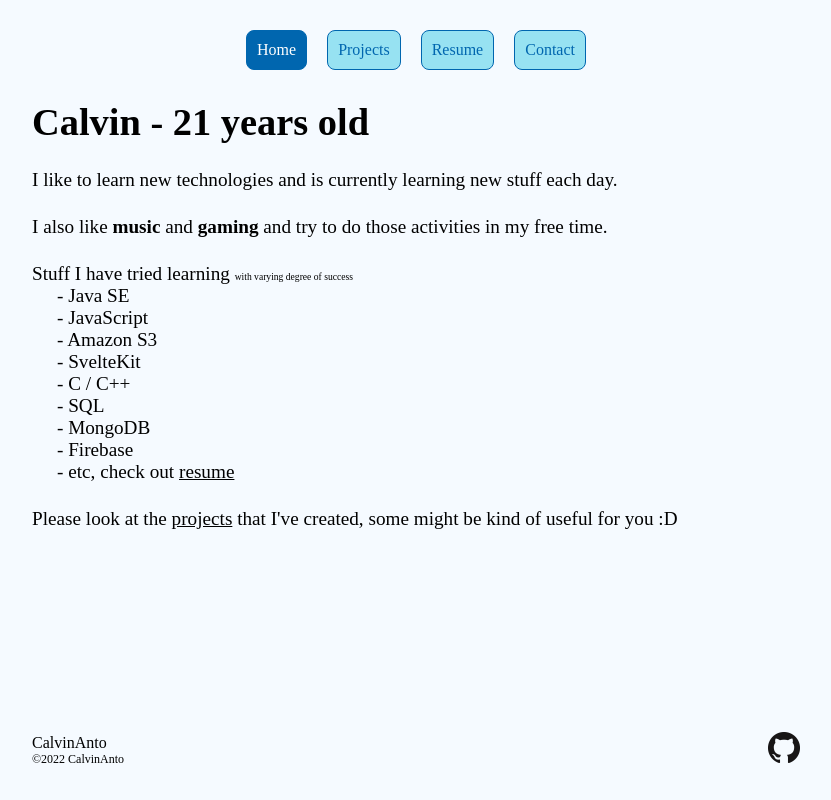
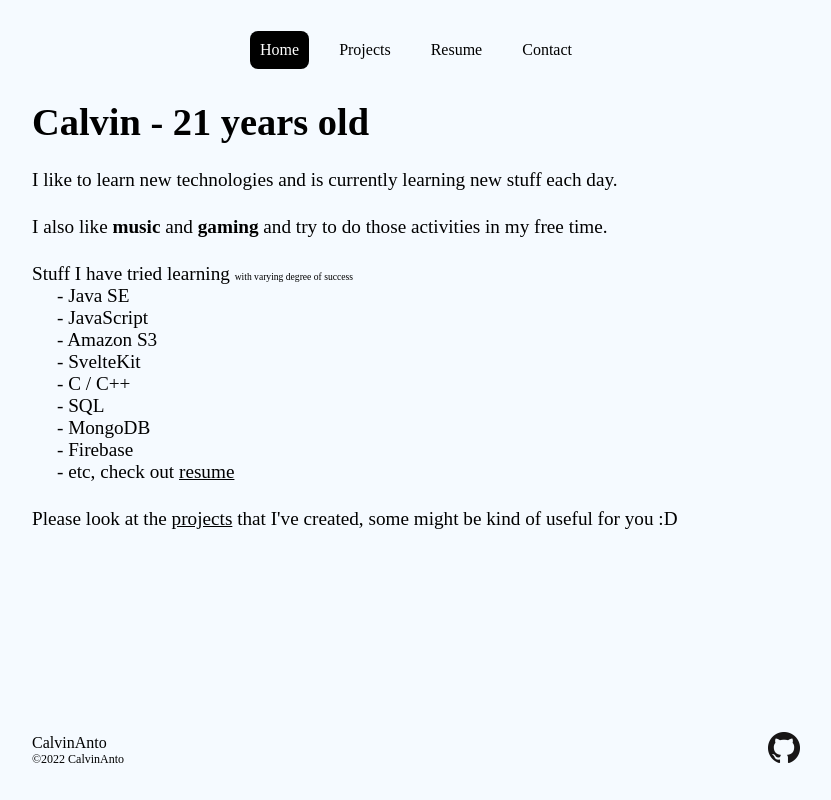
Before and after one commit to CalvinAnto/calvinanto.com, a SvelteKit app: page / in a window 1280 px wide. Shown: the whole page, without its empty margins (224-1055 px from the left). Built offline with nearby package versions, Linux system fonts and the light colour scheme.

Commit message:
modernize navbar a bit

```diff
--- a/src/routes/+layout.svelte
+++ b/src/routes/+layout.svelte
@@ -81,14 +81,14 @@
     text-align: center;
     margin: 10px 10px;
     text-decoration: none;
-    background: #97e2f2;
+    /* background: #97e2f2; */
     border-radius: 8px;
-    color: #0066af;
-    border: #0066af 1px solid;
+    color: black;
+    /* border: #0066af 1px solid; */
   }
 
-  nav a:hover {
-    background: #0066af;
+  nav a:hover, .active {
+    background: black;
     color: white;
   }
 
@@ -98,11 +98,6 @@
     list-style-type: none;
   }
 
-  .active {
-    background: #0066af;
-    color: white;
-  }
-
   img {
     height: 32px;
   }
```
